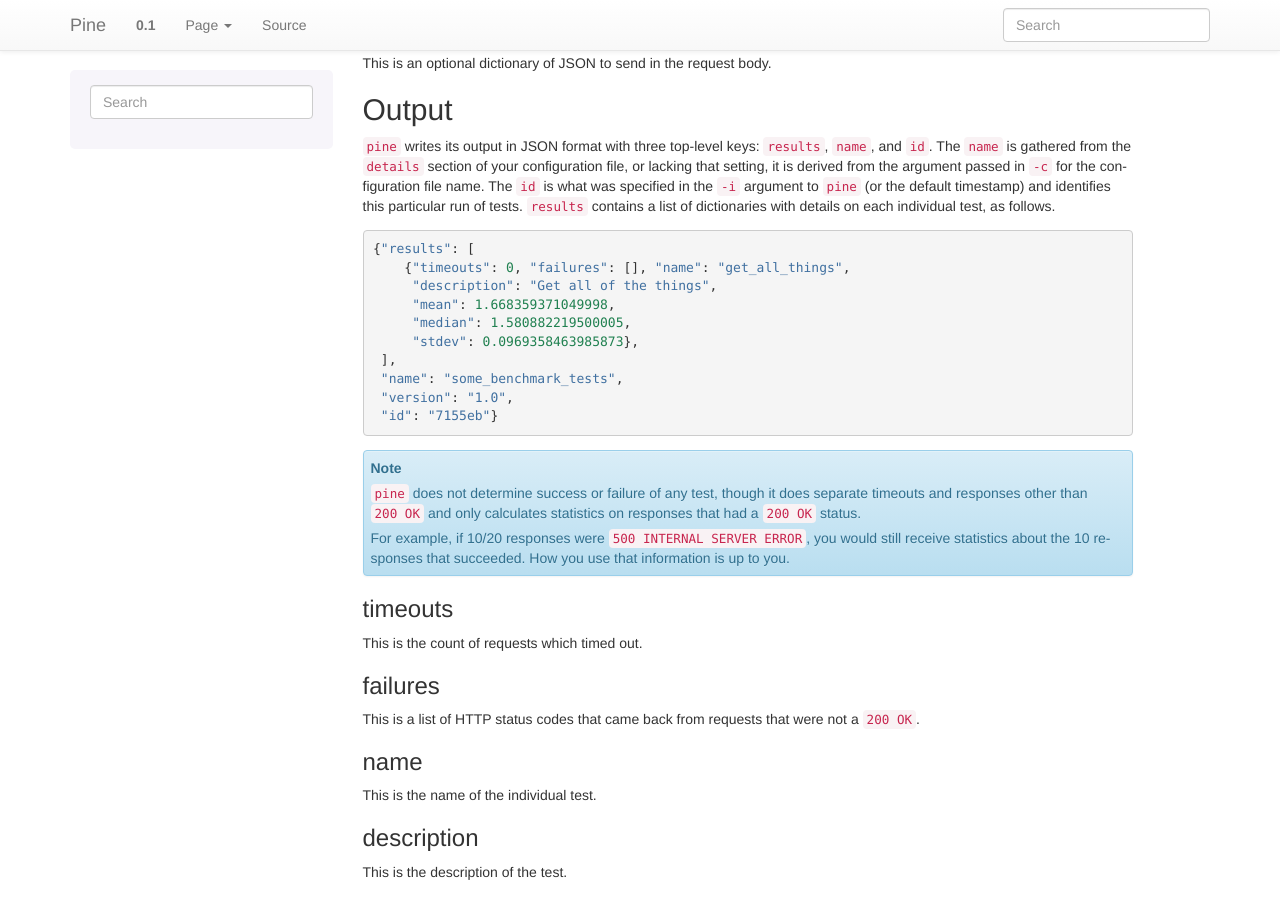
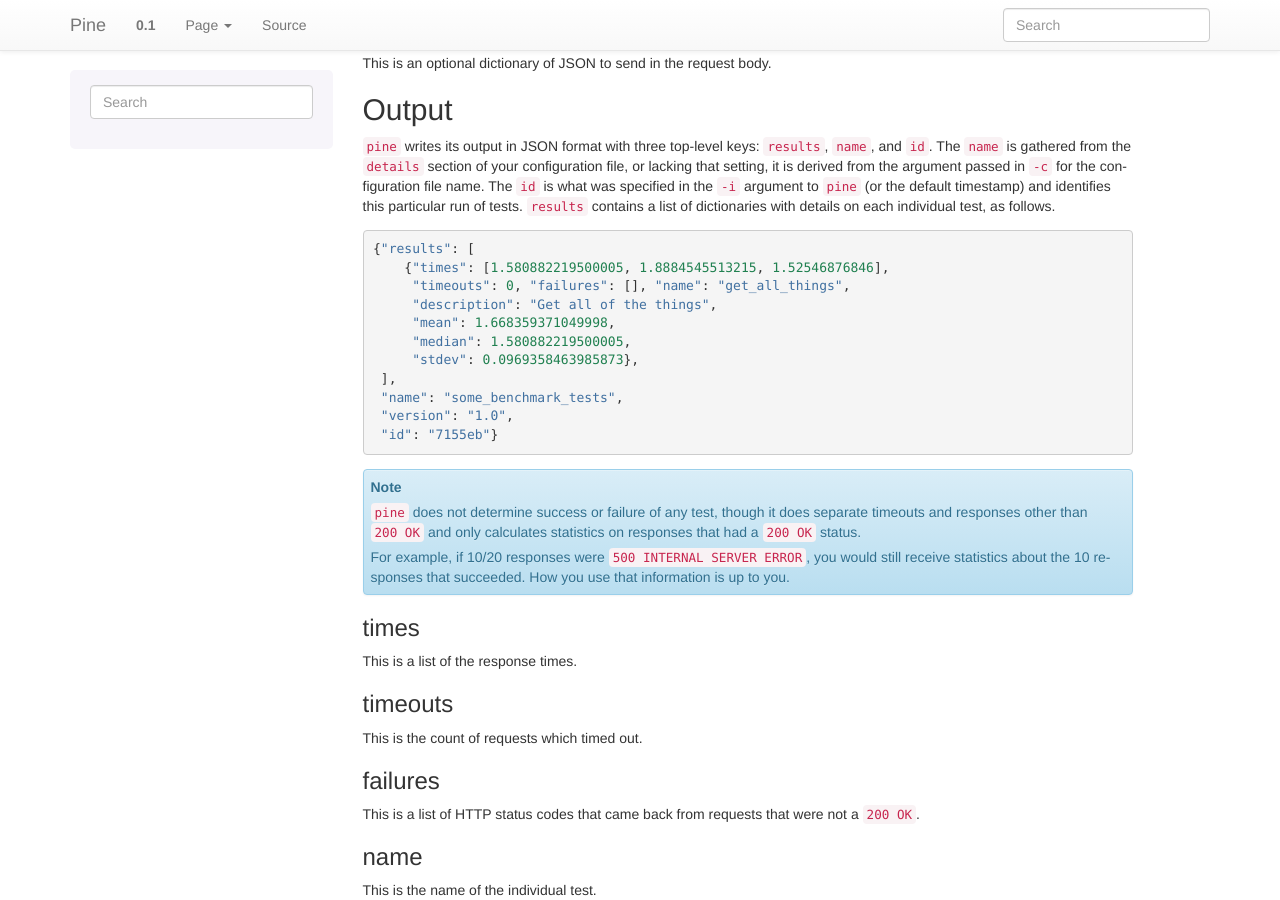
Before and after one commit to briancurtin/pine, a Sphinx documentation site: the page built from docs/source/index.rst, in a window 1280 px wide and 900 px high, scrolled down 2759 px. Built offline with Sphinx 7.4.7, drawn with Linux system fonts in a browser that asks for light colours.

Commit message:
Include the raw response times in output (#11)
We really should be including raw response times instead of only the
summary mean/median stuff.

```diff
--- a/README.rst
+++ b/README.rst
@@ -64,12 +64,14 @@ Pine writes its results in JSON, either to stdout or the path you specified
 in ``-o``. It looks like the following::
 
     {"results": [
-        {"timeouts": 0, "failures": [], "name": "get_all_things",
+        {"times": [1.580882219500005, 1.8884545513215, 1.52546876846],
+         "timeouts": 0, "failures": [], "name": "get_all_things",
          "description": "Get all of the things",
          "mean": 1.668359371049998,
          "median": 1.580882219500005,
          "stdev": 0.0969358463985873},
-        {"timeouts": 0, "failures": [], "name": "get_one_thing",
+        {"times": [0.4894684654656654, 0.508042131499991, 1.054654684684],
+         "timeouts": 0, "failures": [], "name": "get_one_thing",
          "description": "Get one thing",
          "mean": 0.856881387399993,
          "median": 0.508042131499991,
--- a/docs/source/index.rst
+++ b/docs/source/index.rst
@@ -218,7 +218,8 @@ on each individual test, as follows.
 ::
 
     {"results": [
-        {"timeouts": 0, "failures": [], "name": "get_all_things",
+        {"times": [1.580882219500005, 1.8884545513215, 1.52546876846],
+         "timeouts": 0, "failures": [], "name": "get_all_things",
          "description": "Get all of the things",
          "mean": 1.668359371049998,
          "median": 1.580882219500005,
@@ -236,6 +237,11 @@ on each individual test, as follows.
            For example, if 10/20 responses were ``500 INTERNAL SERVER ERROR``,
            you would still receive statistics about the 10 responses that
            succeeded. How you use that information is up to you.
+
+times
+^^^^^
+
+This is a list of the response times.
 
 timeouts
 ^^^^^^^^
--- a/source/_pine.py
+++ b/source/_pine.py
@@ -50,6 +50,7 @@ class Test(Defaults):
 
 @dataclass
 class Result:
+    times: list
     timeouts: int
     failures: list
     name: str = field(default="")
@@ -100,7 +101,7 @@ async def run_one_test(loop, test):
             except asyncio.TimeoutError:
                 timeouts += 1
 
-    result = Result(timeouts, failures)
+    result = Result(times, timeouts, failures)
     num_times = len(times)
 
     # Need at least two runs to calculate any of this.
```
